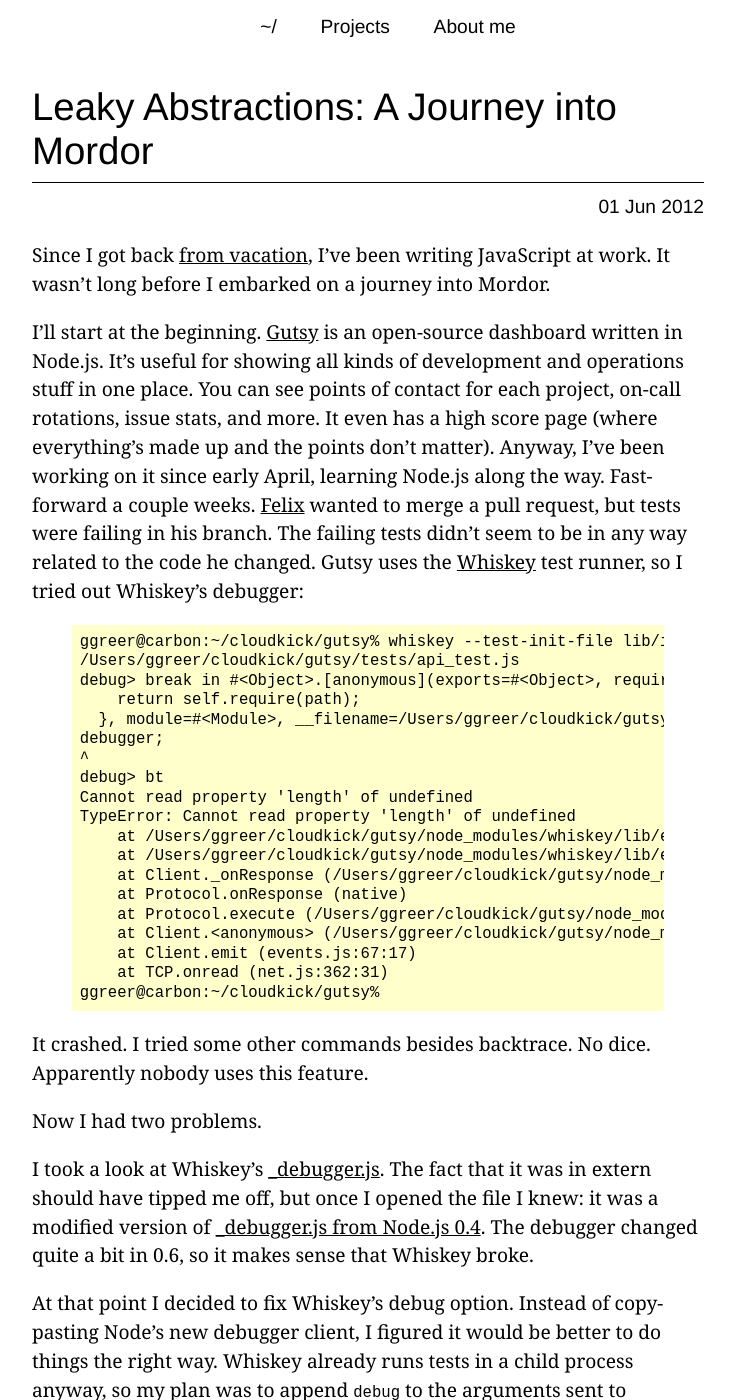
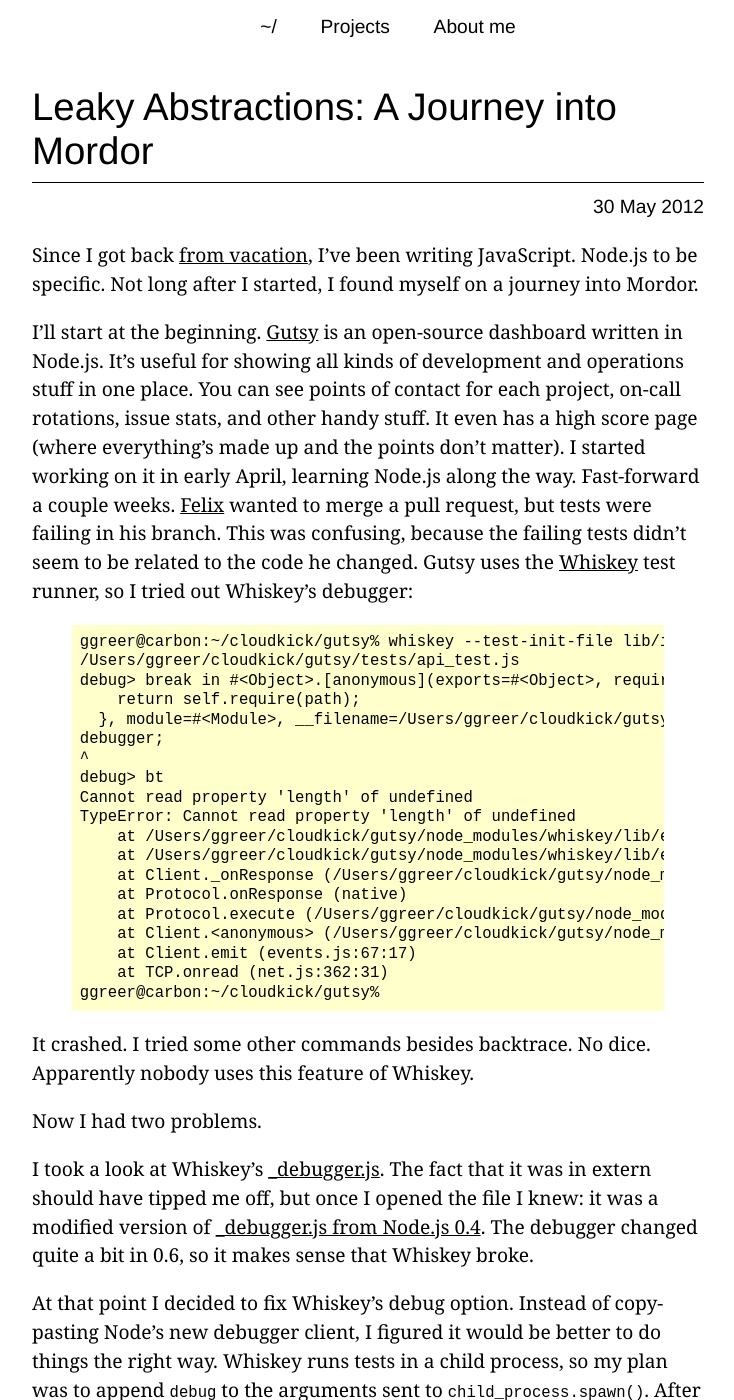
Before and after one commit to ggreer/geoff.greer.fm, a Jekyll site: the page built from _posts/2012-05-30-leaky-abstractions-a-journey-into-mordor.md, in a window 1280 px wide and 1400 px high. Shown: the whole window, without its empty margins (272-1006 px from the left). Built offline with Jekyll 4.4.1, drawn with Linux system fonts in a browser that asks for light colours; comment, search, counter and statistics services are not loaded; some of the changed text lies outside the part shown.

Commit message:
Update post

```diff
--- a/_posts/2012-06-01-leaky-abstractions-a-journey-into-mordor.md
+++ b/_posts/2012-05-30-leaky-abstractions-a-journey-into-mordor.md
@@ -1,5 +1,5 @@
 ---
-date: '2012-06-01 23:31:41'
+date: '2012-05-30 21:40:38'
 layout: post
 slug: leaky-abstractions-a-journey-into-mordor
 title: 'Leaky Abstractions: A Journey into Mordor'
@@ -9,9 +9,9 @@
 - Computers
 ---
 
-Since I got back [from vacation](/2012/03/19/japan-trip/), I've been writing JavaScript at work. It wasn't long before I embarked on a journey into Mordor.
+Since I got back [from vacation](/2012/03/19/japan-trip/), I've been writing JavaScript. Node.js to be specific. Not long after I started, I found myself on a journey into Mordor.
 
-I'll start at the beginning. [Gutsy](https://github.com/racker/gutsy) is an open-source dashboard written in Node.js. It's useful for showing all kinds of development and operations stuff in one place. You can see points of contact for each project, on-call rotations, issue stats, and more. It even has a high score page (where everything's made up and the points don't matter). Anyway, I've been working on it since early April, learning Node.js along the way. Fast-forward a couple weeks. [Felix](http://www.felixsargent.com/) wanted to merge a pull request, but tests were failing in his branch. The failing tests didn't seem to be in any way related to the code he changed. Gutsy uses the [Whiskey](https://github.com/cloudkick/whiskey) test runner, so I tried out Whiskey's debugger:
+I'll start at the beginning. [Gutsy](https://github.com/racker/gutsy) is an open-source dashboard written in Node.js. It's useful for showing all kinds of development and operations stuff in one place. You can see points of contact for each project, on-call rotations, issue stats, and other handy stuff. It even has a high score page (where everything's made up and the points don't matter). I started working on it in early April, learning Node.js along the way. Fast-forward a couple weeks. [Felix](http://www.felixsargent.com/) wanted to merge a pull request, but tests were failing in his branch. This was confusing, because the failing tests didn't seem to be related to the code he changed. Gutsy uses the [Whiskey](https://github.com/cloudkick/whiskey) test runner, so I tried out Whiskey's debugger:
 
 {% highlight text %}
 ggreer@carbon:~/cloudkick/gutsy% whiskey --test-init-file lib/init_tests.js --debug --tests tests/api_test.js
@@ -35,13 +35,13 @@
 ggreer@carbon:~/cloudkick/gutsy%
 {% endhighlight %}
 
-It crashed. I tried some other commands besides backtrace. No dice. Apparently nobody uses this feature.
+It crashed. I tried some other commands besides backtrace. No dice. Apparently nobody uses this feature of Whiskey.
 
 Now I had two problems.
 
 I took a look at Whiskey's [\_debugger.js](https://github.com/cloudkick/whiskey/blob/master/lib/extern/_debugger.js). The fact that it was in extern should have tipped me off, but once I opened the file I knew: it was a modified version of [\_debugger.js from Node.js 0.4](https://github.com/joyent/node/blob/82cfdb88facd946926a40822b6939737e0ebddc4/lib/_debugger.js). The debugger changed quite a bit in 0.6, so it makes sense that Whiskey broke.
 
-At that point I decided to fix Whiskey's debug option. Instead of copy-pasting Node's new debugger client, I figured it would be better to do things the right way. Whiskey already runs tests in a child process anyway, so my plan was to append `debug` to the arguments sent to `child_process.spawn()`. After that, I'd just need to hook up stdin, stdout, and stderr, and handle signals appropriately.
+At that point I decided to fix Whiskey's debug option. Instead of copy-pasting Node's new debugger client, I figured it would be better to do things the right way. Whiskey runs tests in a child process, so my plan was to append `debug` to the arguments sent to `child_process.spawn()`. After that, I'd just need to hook up stdin, stdout, and stderr, and handle signals appropriately.
 
 It didn't take me long to get things mostly-working, but I was stymied by one show-stopper: Hitting ctrl+c in the debugger repl killed the child process instead of exiting the repl. After toying around with [kill.d](http://www.brendangregg.com/DTrace/kill.d), I saw that `node debug` was sending `SIGINT` to the child. The child was paused, so it would die even if it had a signal handler. Basically, `node debug` was forwarding signals that it shouldn't.
 
@@ -49,9 +49,9 @@
 
 I built a simple failure case and created [an issue](https://github.com/joyent/node/issues/3167). [Ben Noordhuis](https://github.com/bnoordhuis) looked into it, and found that part of the reason for Node's behavior was [a bug in V8](http://code.google.com/p/v8/issues/detail?id=2098)!
 
-To summarize: I found a bug in a program, then found a bug in the test suite for that program, then found a bug in Node.js, which was caused by a bug in [V8](http://code.google.com/p/v8/). Talk about your leaky abstractions!
+To summarize: I went from a bug in a program, to a bug in the test suite for that program, to a bug in Node.js, which was caused by a bug in [V8](http://code.google.com/p/v8/). Talk about your leaky abstractions!
 
-As [Douglas Crockford](http://www.crockford.com/) says:
+As [Douglas Crockford](http://www.crockford.com/) [says](http://www.youtube.com/watch?v=taaEzHI9xyY#t=26m50s):
 
 >I think there has to be something seriously wrong with you in order to do this work. A normal person, once they've looked into the abyss, will say, \"I'm done. This is stupid. I'm going to do something else.\" But not us, 'cause there's something really wrong with us.
 
```
